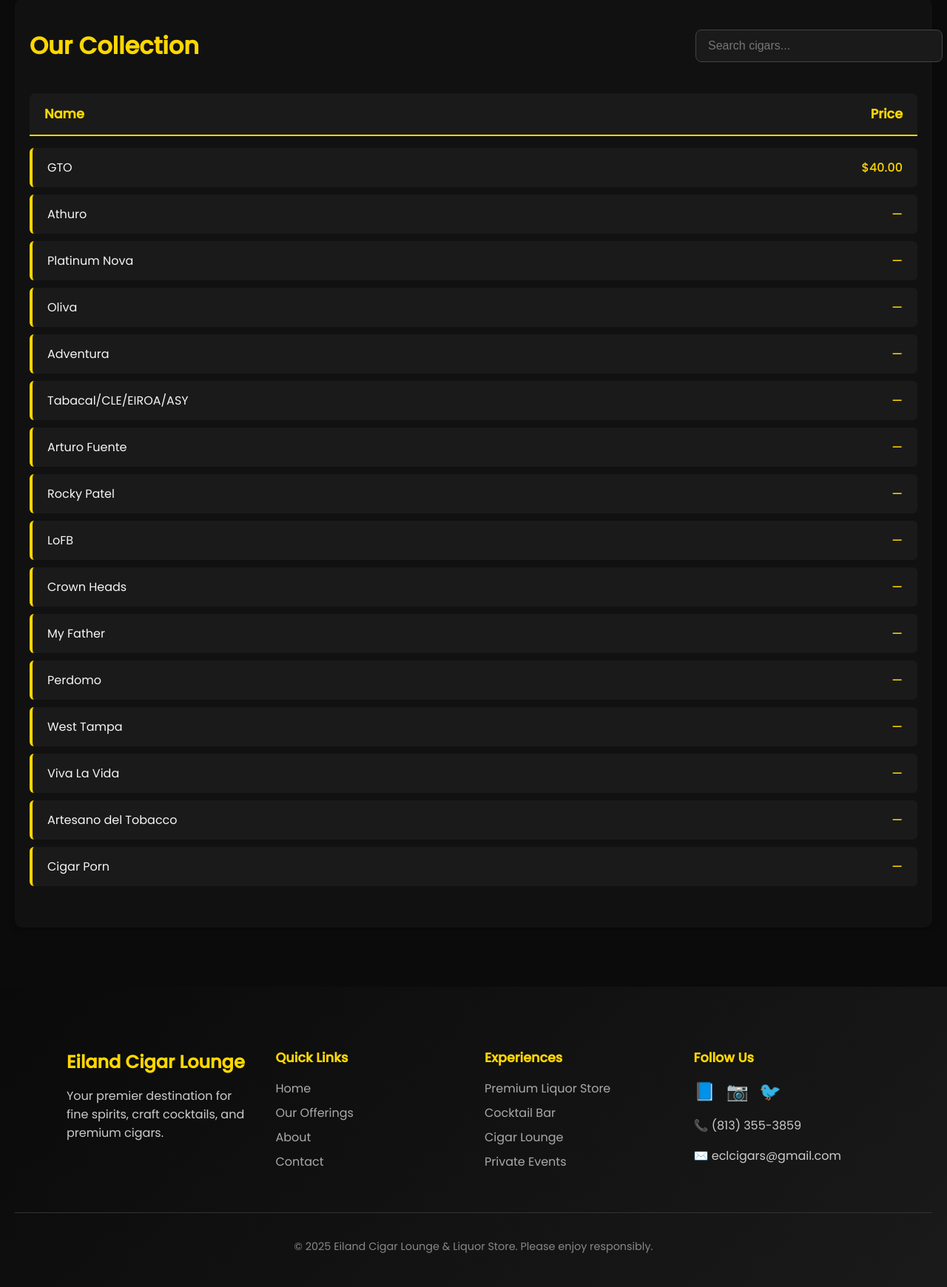
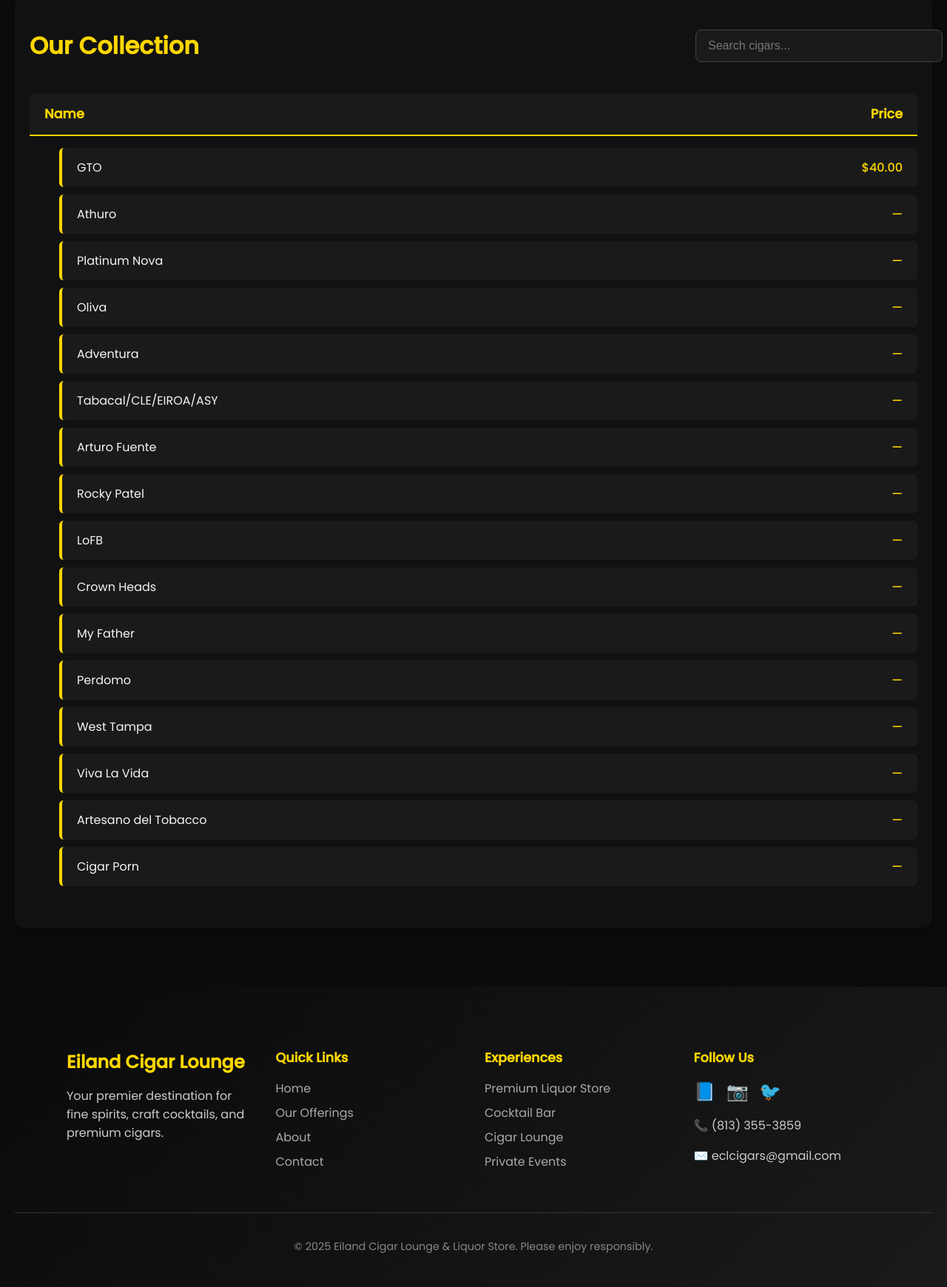
Before and after one commit to Vijay-Kumar-Reddy/ecl, a Django app: page /cigars/ in a window 1280 px wide. Shown: the part 630-2370 px from the top of the page at 74% size. Run offline with Django 5.2, Linux system fonts and the light colour scheme; data comes from the database, SQL or seed files in the repository; both versions use the stored data as it was after the commit; data that the repository does not hold is empty.

Commit message:
version 2.1 (final with data)

```diff
--- a/myeclproject/eclstore/static/style/css/cigar/cigar.css
+++ b/myeclproject/eclstore/static/style/css/cigar/cigar.css
@@ -28,7 +28,7 @@
 #offerList,
 #offerList li {
     list-style: none;
-    padding-left: 0;
+    /* padding-left: 0; */
     margin-left: 0;
 }
 
```
Also changed, not shown: myeclproject/db.sqlite3.
